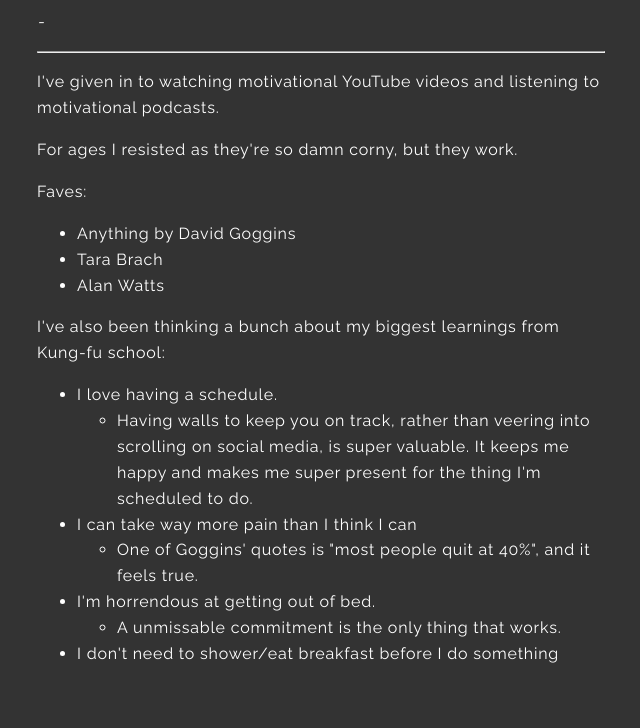
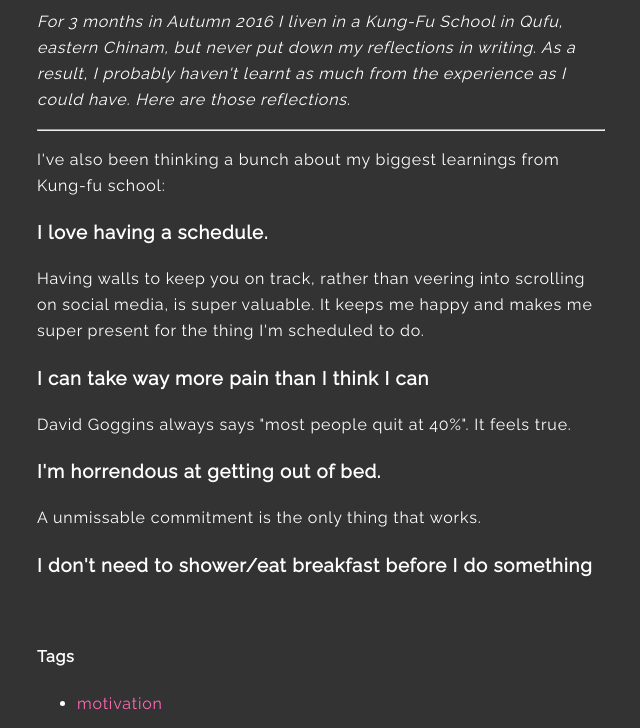
Before and after one commit to nazwhale/mysite, a Gatsby site: page /blog/2018-12-28-giving-in-to-the-corny in a window 1280 px wide. Shown: the part 170-898 px from the top of the page, without its empty margins (319-959 px from the left). Built offline with nearby package versions, Linux system fonts and the light colour scheme; Gatsby itself is replaced by a stand-in of ours.

Commit message:
Update Blog “2018-12-28-giving-in-to-the-corny”

```diff
--- a/src/pages/blog/2018-12-28-giving-in-to-the-corny.md
+++ b/src/pages/blog/2018-12-28-giving-in-to-the-corny.md
@@ -1,25 +1,24 @@
 ---
 templateKey: blog-post
-title: Giving in to the corny
+title: Learnings from Kung-Fu School
 date: 2018-12-28T13:17:06.227Z
-description: '-'
+description: >-
+  For 3 months in Autumn 2016 I liven in a Kung-Fu School in Qufu, eastern
+  Chinam, but never put down my reflections in writing. As a result, I probably
+  haven't learnt as much from the experience as I could have. Here are those
+  reflections.
 tags:
   - motivation
 ---
-I've given in to watching motivational YouTube videos and listening to motivational podcasts.
+I've also been thinking a bunch about my biggest learnings from Kung-fu school:
 
-For ages I resisted as they're so damn corny, but they work.
+### I love having a schedule.
+Having walls to keep you on track, rather than veering into scrolling on social media, is super valuable. It keeps me happy and makes me super present for the thing I'm scheduled to do.
 
-Faves:
-- Anything by David Goggins
-- Tara Brach
-- Alan Watts
+### I can take way more pain than I think I can
+David Goggins always says "most people quit at 40%". It feels true.
 
-I've also been thinking a bunch about my biggest learnings from Kung-fu school:
-- I love having a schedule.
-  - Having walls to keep you on track, rather than veering into scrolling on social media, is super valuable. It keeps me happy and makes me super present for the thing I'm scheduled to do.
-- I can take way more pain than I think I can
-  - One of Goggins' quotes is "most people quit at 40%", and it feels true.
-- I'm horrendous at getting out of bed.
-  - A unmissable commitment is the only thing that works.
-- I don't need to shower/eat breakfast before I do something
+### I'm horrendous at getting out of bed.
+A unmissable commitment is the only thing that works.
+
+### I don't need to shower/eat breakfast before I do something
```
